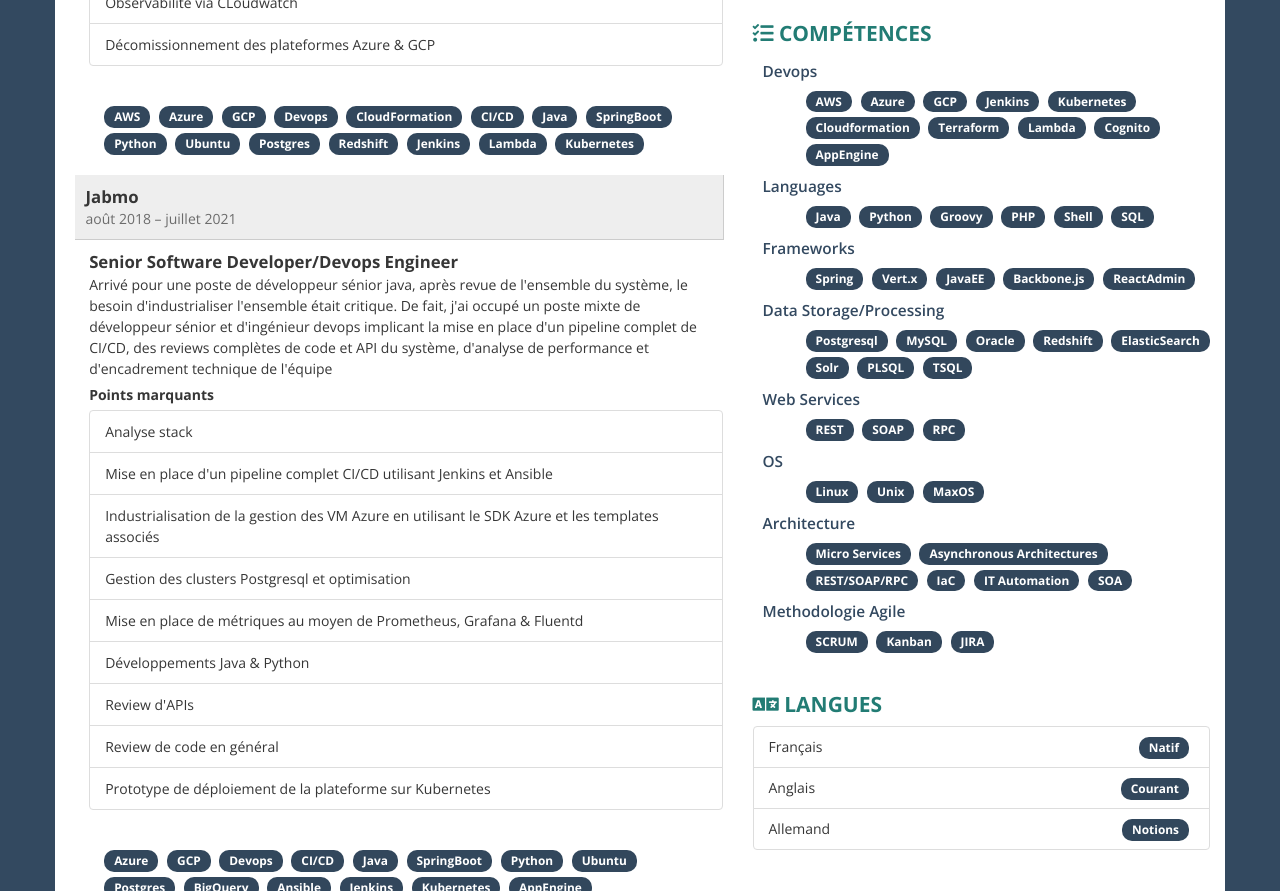
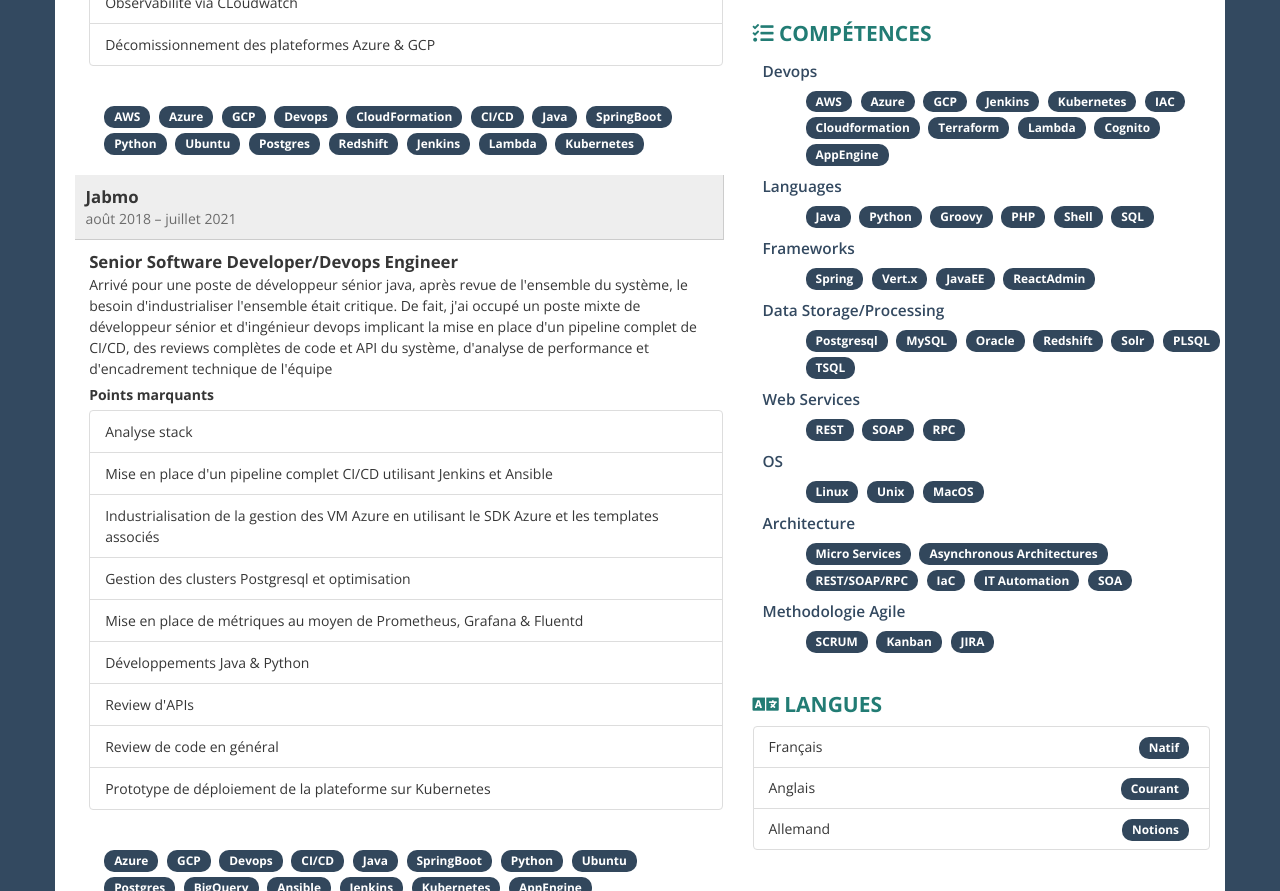
Before and after one commit to sinok/sinok.github.io, a plain HTML site: page index.html in a window 1280 px wide. Shown: the part 1117-2008 px from the top of the page. Drawn offline with nearby package versions, Linux system fonts and the light colour scheme.

Commit message:
Tweaking skills

```diff
--- a/index.html
+++ b/index.html
@@ -892,6 +892,7 @@ blockquote,
                 <span class= "skill badge">GCP</span>
                 <span class= "skill badge">Jenkins</span>
                 <span class= "skill badge">Kubernetes</span>
+                <span class= "skill badge">IAC</span>
                 <span class= "skill badge">Cloudformation</span>
                 <span class= "skill badge">Terraform</span>
                 <span class= "skill badge">Lambda</span>
@@ -922,7 +923,6 @@ blockquote,
                 <span class= "skill badge">Spring</span>
                 <span class= "skill badge">Vert.x</span>
                 <span class= "skill badge">JavaEE</span>
-                <span class= "skill badge">Backbone.js</span>
                 <span class= "skill badge">ReactAdmin</span>
               </div>
             </div>
@@ -936,7 +936,6 @@ blockquote,
                 <span class= "skill badge">MySQL</span>
                 <span class= "skill badge">Oracle</span>
                 <span class= "skill badge">Redshift</span>
-                <span class= "skill badge">ElasticSearch</span>
                 <span class= "skill badge">Solr</span>
                 <span class= "skill badge">PLSQL</span>
                 <span class= "skill badge">TSQL</span>
@@ -961,7 +960,7 @@ blockquote,
               <div class="col-sm-offset-1 col-sm-12 clearfix">
                 <span class= "skill badge">Linux</span>
                 <span class= "skill badge">Unix</span>
-                <span class= "skill badge">MaxOS</span>
+                <span class= "skill badge">MacOS</span>
               </div>
             </div>
             <div class="skills clearfix">
```
